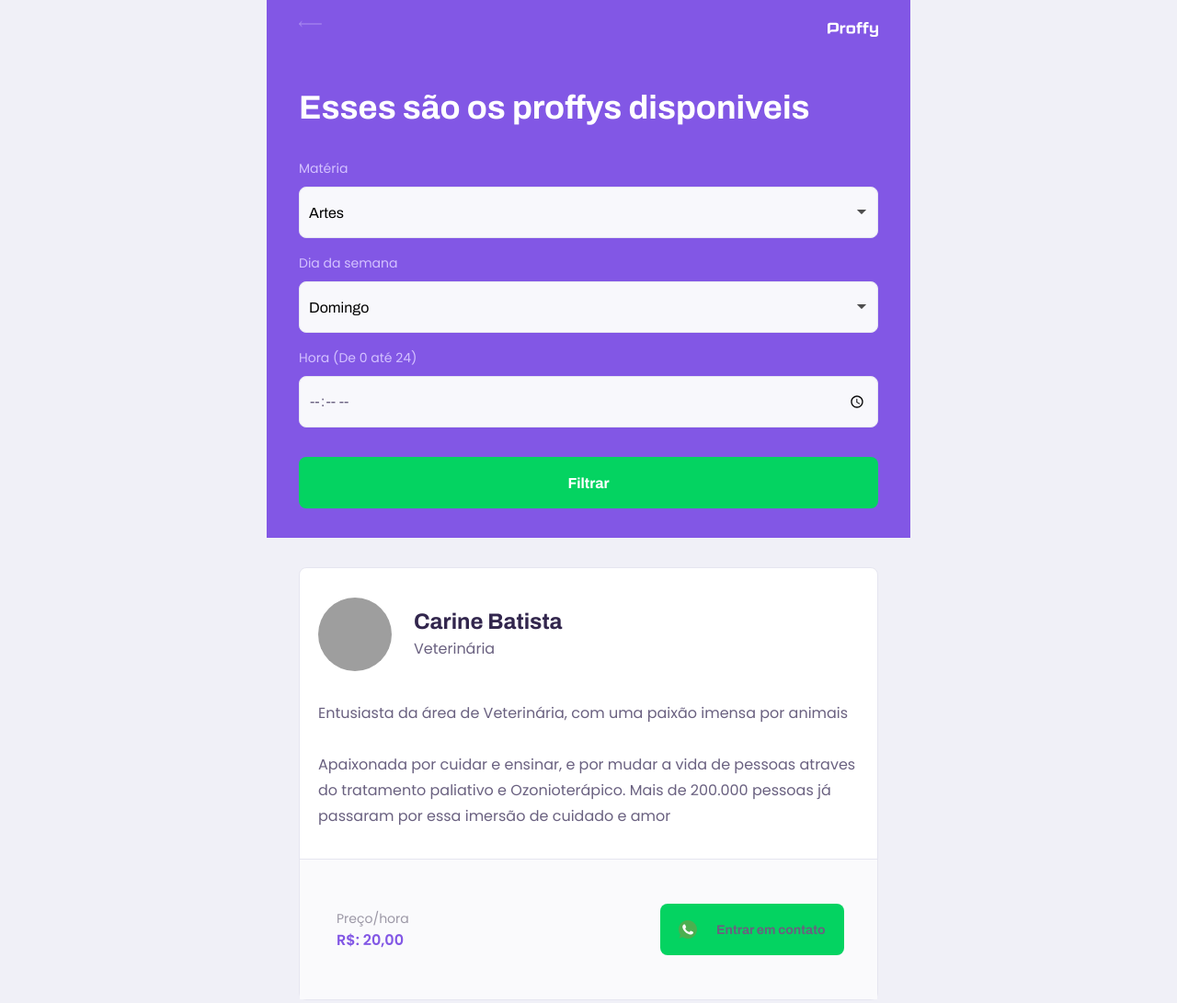
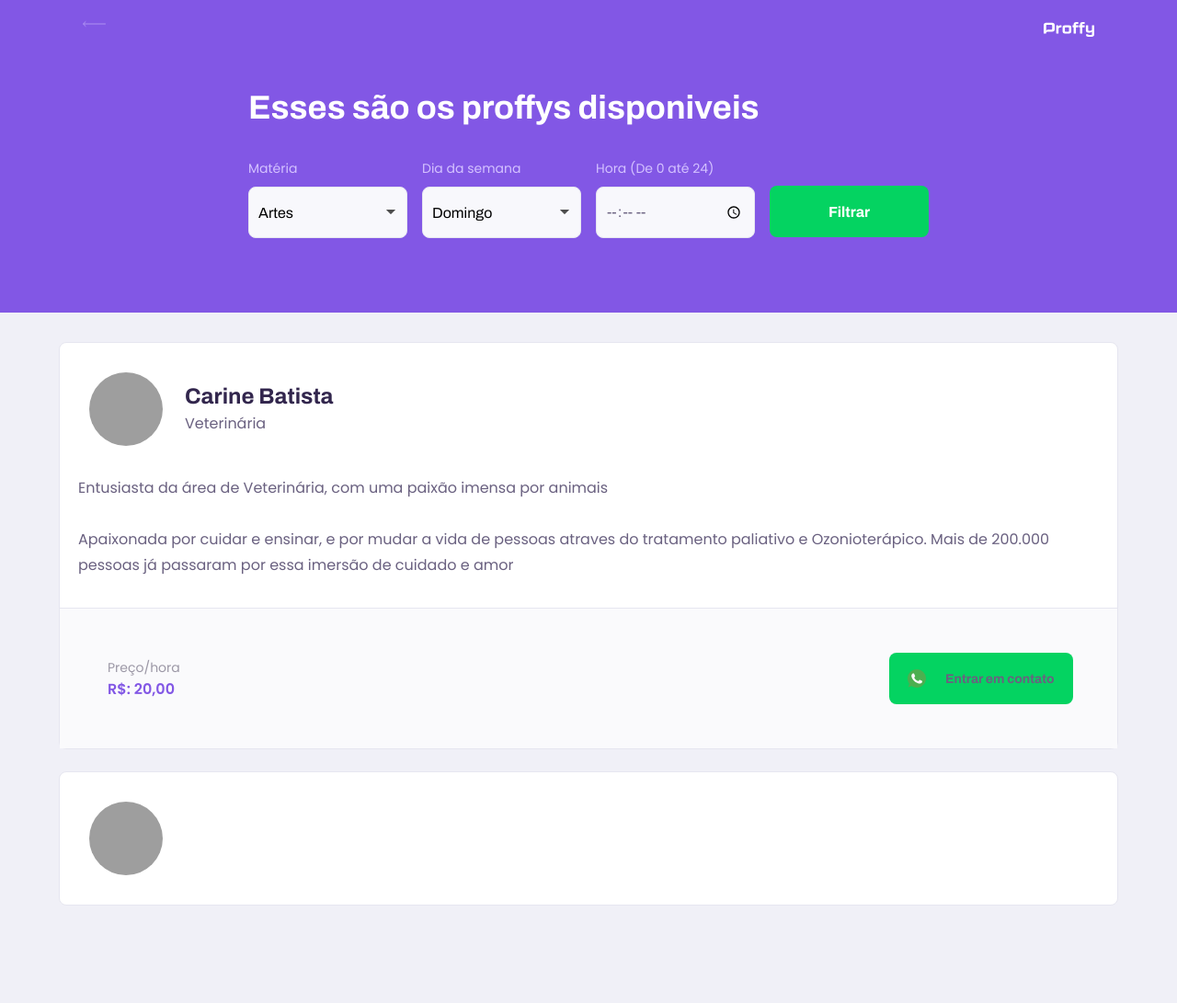
Before and after one commit to carinebatista/NLW, a plain HTML site: page study.html in a window 1280 px wide. Shown: the top 1091 px of the page at 92% size. Drawn offline with Linux system fonts and the light colour scheme; grey boxes are pictures that could not be loaded.

Commit message:
Add desktop page-study

```diff
--- a/css/partials.css/page-study.css
+++ b/css/partials.css/page-study.css
@@ -42,6 +42,8 @@
 .page-header .header-content{
     width: 90%;
     margin: 3.2rem auto;
+
+    position: relative ;
 }
 
 .page-header .header-content strong{
@@ -231,3 +233,35 @@ input[type=time]::-webkit-outer-spin-button {
 .teacher-item footer button:hover{
     background: var(--color-secondary-dark);
 }
+
+
+/* Desktop */
+@media (min-width:700px){
+    #page-study #container{
+        max-width: 100vw;
+    }
+
+    .page-header {
+        height: 340px;
+    }
+
+    .page-header .top-bar-container{
+        max-width: 1100px;
+    }
+
+    .page-header .header-content{
+        max-width: 740px;
+        flex: 1 1 ;
+    }
+    .teacher-item header,
+    .teacher-item footer{
+        padding: 32px;
+    }
+    #search-teachers{
+        display: grid;
+        grid-template-columns: repeat(4, 1fr);
+        gap: 16px;
+        position: absolute;
+
+    }
+}
```
Also changed, not shown: study.html (+0 -1 lines).
